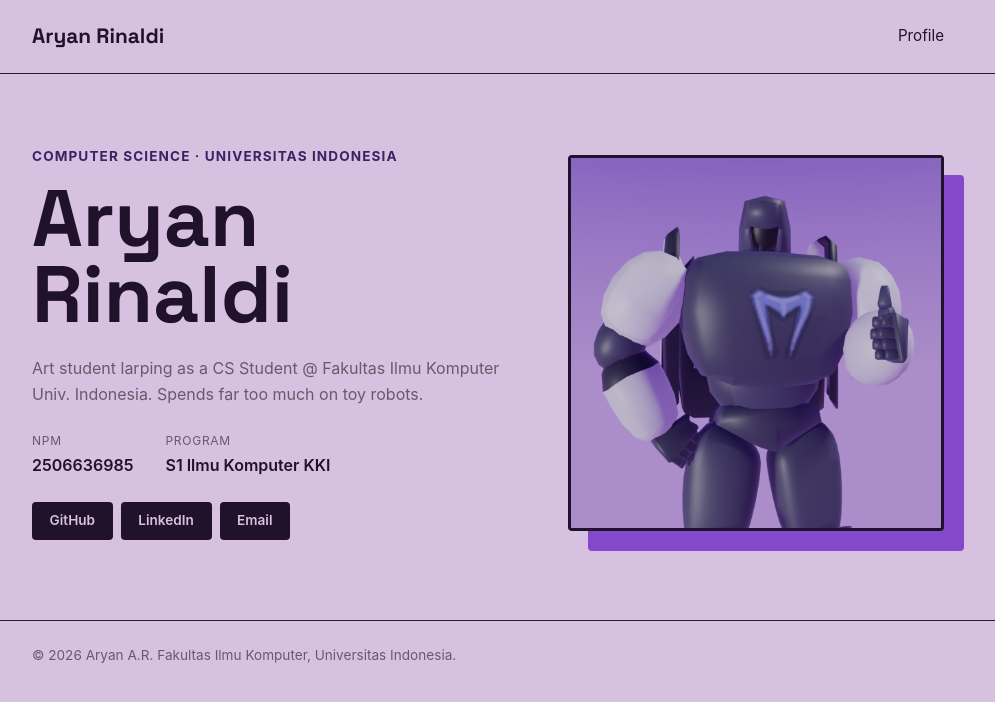
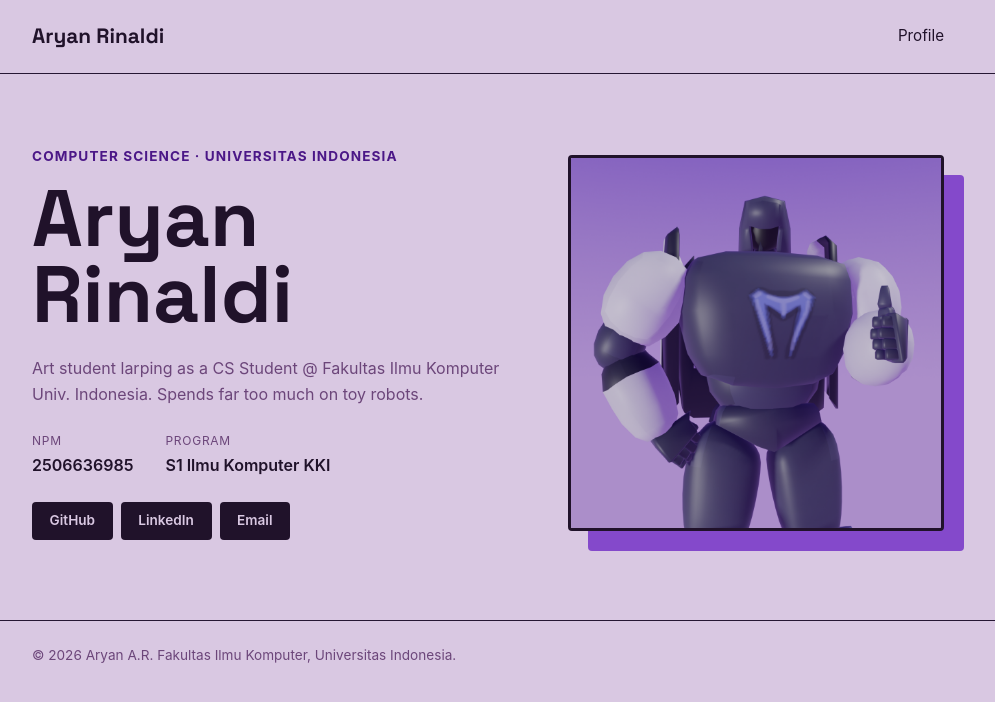
Before and after one commit to aryanalexander-cmyk/myportofolio, a Django app: page / in a window 1280 px wide. Shown: the top 702 px of the page, without its empty margins (152-1147 px from the left). Run offline with Django 5.2, Linux system fonts and the light colour scheme.

Commit message:
Changed the CSS again for better colors

```diff
--- a/static/css/style.css
+++ b/static/css/style.css
@@ -6,11 +6,11 @@
 
 :root {
     --ink: #20122a;
-    --paper: #d6c1e1;
+    --paper: #d9c8e2;
     --accent: #8449cb;
-    --accent-dark: #3b2363;
+    --accent-dark: #4b1787;
     --line: #261733;
-    --text-muted: #68596b;
+    --text-muted: #6c467a;
     --radius: 4px;
 }
 
```
